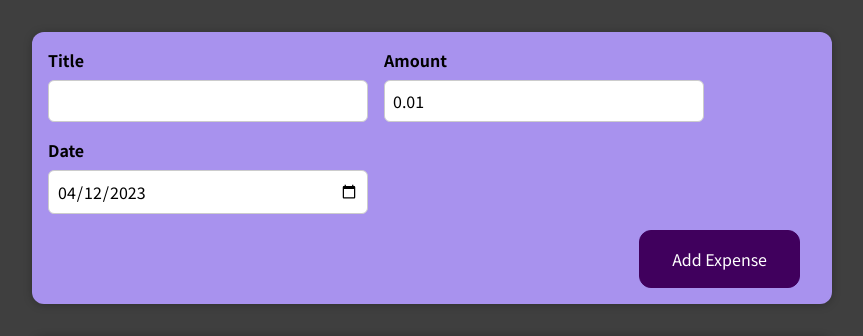
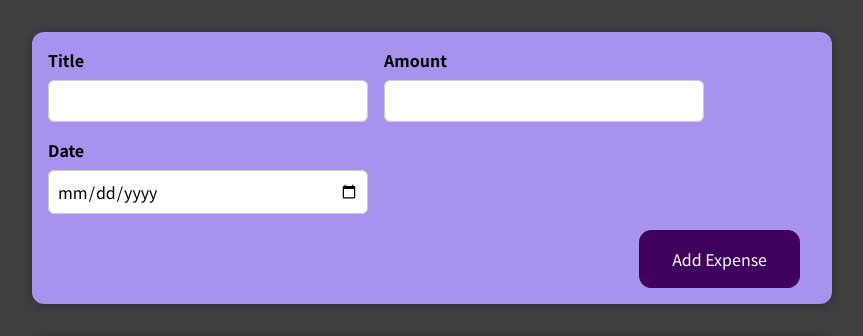
Before and after one commit to Zaymus/Learning_React, a React (Create React App) app: page / in a window 1280 px wide. Shown: the top 336 px of the page, without its empty margins (208-1071 px from the left). Built offline with nearby package versions, Linux system fonts and the light colour scheme.

Commit message:
completed section 4

```diff
--- a/src/App.js
+++ b/src/App.js
@@ -5,27 +5,30 @@ function App() {
 	const expenses = [
 		{
 			title: "Toilet Paper",
-			cost: 94.12,
+			amount: 94.12,
 			date: new Date(2020, 7, 14),
 		},
 		{
 			title: "New TV",
-			cost: 799.49,
+			amount: 799.49,
 			date: new Date(2021, 2, 12),
 		},
 		{
 			title: "Car Insurance",
-			cost: 294.67,
+			amount: 294.67,
 			date: new Date(2021, 2, 28),
 		},
 		{
 			title: "New Desk (Wooden)",
-			cost: 450,
+			amount: 450,
 			date: new Date(2021, 5, 12),
 		},
 	];
 
-	const addExpenseHandler = (expense) => {};
+	const addExpenseHandler = (expense) => {
+		expenses.push(expense);
+		console.log(expenses);
+	};
 
 	return (
 		<div>
--- a/src/components/Expenses/ExpenseDescription.js
+++ b/src/components/Expenses/ExpenseDescription.js
@@ -2,7 +2,7 @@ const ExpenseDescription = (props) => {
 	return (
 		<div className="expense-item__description">
 			<h2>{props.title}</h2>
-			<div className="expense-item__price">${props.cost}</div>
+			<div className="expense-item__price">${props.amount}</div>
 		</div>
 	);
 };
--- a/src/components/Expenses/ExpenseItem.js
+++ b/src/components/Expenses/ExpenseItem.js
@@ -15,7 +15,7 @@ const ExpenseItem = (props) => {
 	return (
 		<Card className="expense-item">
 			<ExpenseDate date={props.date} />
-			<ExpenseDescription title={title} cost={props.cost} />
+			<ExpenseDescription title={title} amount={props.amount} />
 			<button onClick={clickHandler}>Change Title</button>
 		</Card>
 	);
--- a/src/components/Expenses/Expenses.js
+++ b/src/components/Expenses/Expenses.js
@@ -19,22 +19,22 @@ const Expenses = (props) => {
 			/>
 			<ExpenseItem
 				title={props.expenses[0].title}
-				cost={props.expenses[0].cost}
+				amount={props.expenses[0].amount}
 				date={props.expenses[0].date}
 			/>
 			<ExpenseItem
 				title={props.expenses[1].title}
-				cost={props.expenses[1].cost}
+				amount={props.expenses[1].amount}
 				date={props.expenses[1].date}
 			/>
 			<ExpenseItem
 				title={props.expenses[2].title}
-				cost={props.expenses[2].cost}
+				amount={props.expenses[2].amount}
 				date={props.expenses[2].date}
 			/>
 			<ExpenseItem
 				title={props.expenses[3].title}
-				cost={props.expenses[3].cost}
+				amount={props.expenses[3].amount}
 				date={props.expenses[3].date}
 			/>
 		</Card>
--- a/src/components/NewExpense/ExpenseForm.js
+++ b/src/components/NewExpense/ExpenseForm.js
@@ -1,69 +1,57 @@
-import React, { useState } from "react";
+import React, { useState } from 'react';
 
-import "./ExpenseForm.css";
+import './ExpenseForm.css';
 
 const ExpenseForm = (props) => {
-	var today = new Date();
-	var dd = String(today.getDate()).padStart(2, "0");
-	var mm = String(today.getMonth() + 1).padStart(2, "0"); //January is 0!
-	var yyyy = today.getFullYear();
-
-	// const [enteredTitle, setEnteredTitle] = useState("");
-	// const [enteredAmount, setEnteredAmount] = useState("0.01");
-	// const [enteredDate, setEnteredDate] = useState(`${yyyy}-${mm}-${dd}`);
-
 	const [userInput, setUserInput] = useState({
-		enteredTitle: "",
-		enteredAmount: "0.01",
-		enteredDate: `${yyyy}-${mm}-${dd}`,
+		enteredTitle: '',
+		enteredAmount: '',
+		enteredDate: '',
 	});
 
 	const titleChangeHandler = (event) => {
-		// setEnteredTitle(event.target.value);
-
 		setUserInput((prevState) => {
 			return { ...prevState, enteredTitle: event.target.value };
 		});
 	};
+
 	const amountChangeHandler = (event) => {
-		// setEnteredAmount(event.target.value);
 		setUserInput((prevState) => {
 			return { ...prevState, enteredAmount: event.target.value };
 		});
 	};
+
 	const dateChangeHandler = (event) => {
-		// setEnteredDate(event.target.value);
 		setUserInput((prevState) => {
 			return { ...prevState, enteredDate: event.target.value };
 		});
 	};
 
-	const submitHandler = (e) => {
-		e.preventDefault();
+	const submitHandler = (event) => {
+		event.preventDefault();
 
 		const expenseData = {
-			title: userInput["enteredTitle"],
-			amount: userInput["enteredAmount"],
-			date: new Date(userInput["enteredDate"]),
+			title: userInput.enteredTitle,
+			amount: userInput.enteredAmount,
+			date: new Date(userInput.enteredDate),
 		};
 
 		props.onSaveExpenseData(expenseData);
 		setUserInput({
-			enteredTitle: "",
-			enteredAmount: "0.01",
-			enteredDate: `${yyyy}-${mm}-${dd}`,
+			enteredTitle: '',
+			enteredAmount: '',
+			enteredDate: '',
 		});
-	};
+	}
 
-	return (
-		<form onSubmit={submitHandler}>
+	return <form onSubmit={submitHandler}>
 		<div className="new-expense__controls">
 			<div className="new-expense__control">
 				<label>Title</label>
 				<input
 					type="text"
+					value={userInput.enteredTitle}
 					onChange={titleChangeHandler}
-						value={userInput["enteredTitle"]}
 				/>
 			</div>
 			<div className="new-expense__control">
@@ -72,8 +60,8 @@ const ExpenseForm = (props) => {
 					type="number"
 					min="0.01"
 					step="0.01"
+					value={userInput.enteredAmount}
 					onChange={amountChangeHandler}
-						value={userInput["enteredAmount"]}
 				/>
 			</div>
 			<div className="new-expense__control">
@@ -82,7 +70,7 @@ const ExpenseForm = (props) => {
 					type="date"
 					min="2019-01-01"
 					max="2022-12-31"
-						value={userInput["enteredDate"]}
+					value={userInput.enteredDate}
 					onChange={dateChangeHandler}
 				/>
 			</div>
@@ -91,7 +79,6 @@ const ExpenseForm = (props) => {
 			<button type="submit">Add Expense</button>
 		</div>
 	</form>
-	);
-};
+}
 
 export default ExpenseForm;
```
Also changed, not shown: src/components/NewExpense/NewExpense.js (+4 -4 lines). Lines whose indentation alone changed are shown as unchanged.
